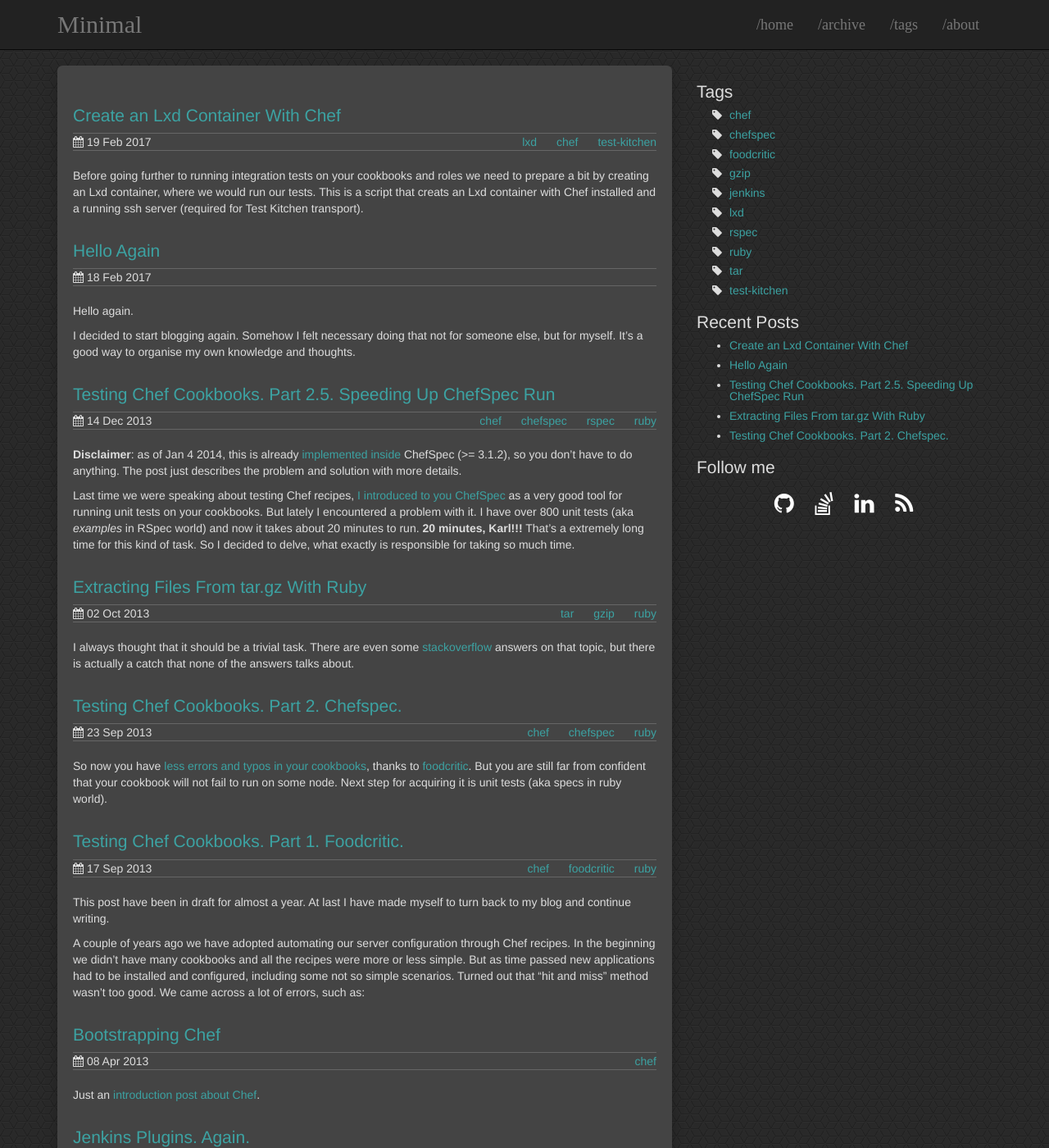
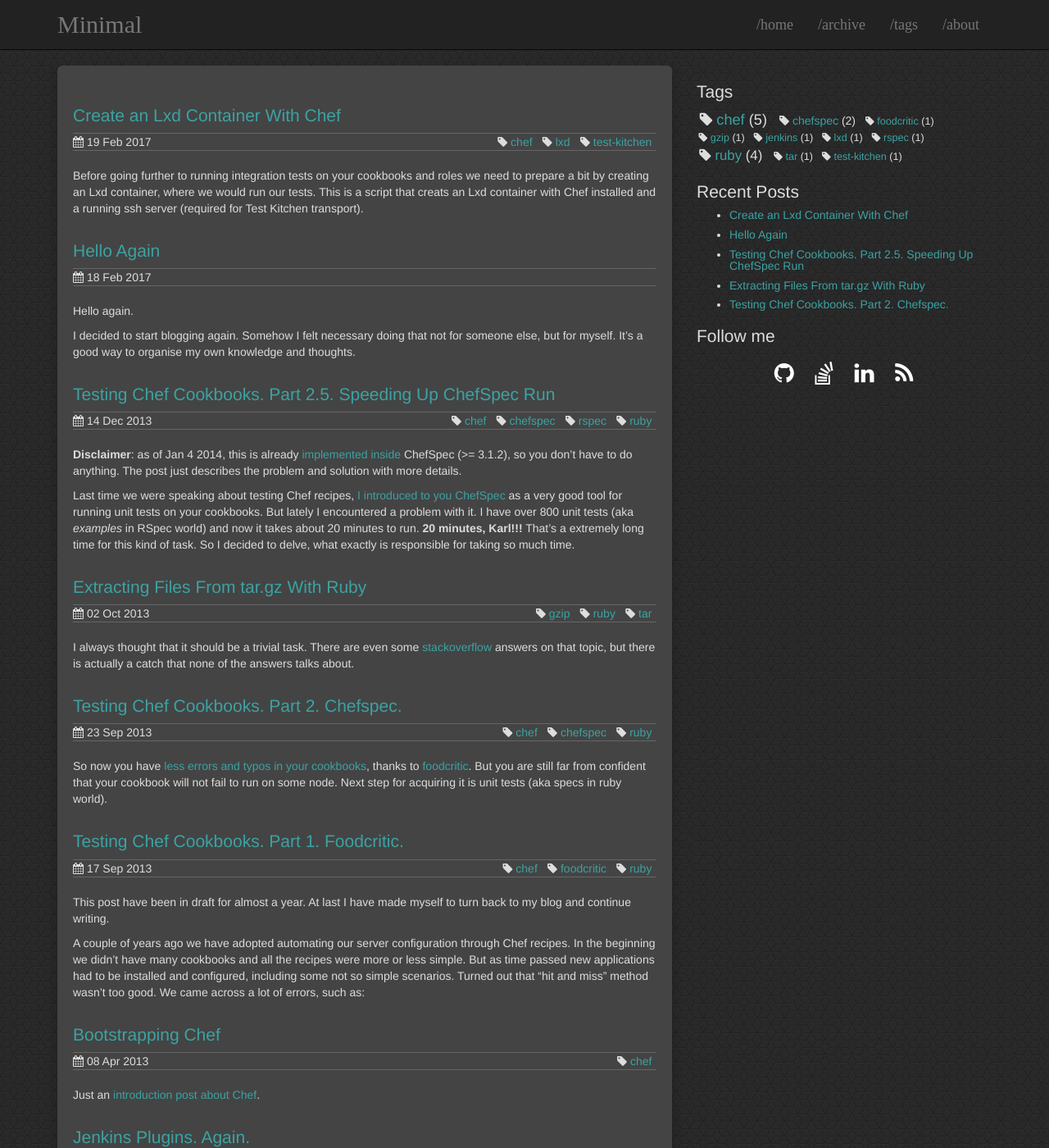
Before and after one commit to DracoAter/dracoater.github.io, a Jekyll site: the page built from index.html, in a window 1280 px wide and 1400 px high. Shown: the whole window at 82% size. Built offline with Jekyll 4.4.1, drawn with Linux system fonts in a browser that asks for light colours; comment, search, counter and statistics services are not loaded.

Commit message:
Update tags css.

```diff
--- a/_includes/sidebar.html
+++ b/_includes/sidebar.html
@@ -1,10 +1,6 @@
 <div class="sidebar">
-  {% include tags.html %}
-</div>
-<div class="sidebar ">
+  {% include tag-cloud.html %}
 	{% include recent-posts.html %}
-</div>
-<div class="sidebar">
   {% include social.html %}
 	{% include statcounter.html %}
 </div>
--- a/_includes/tag-cloud.html
+++ b/_includes/tag-cloud.html
@@ -1,7 +1,7 @@
 <h2>Tags</h2>
 {% assign tags = (site.tags | sort:0) %}
 {% for tag in tags %}
-<span class="tag tag-cloud-size-{{ tag[1].size | times: 5 | minus: 1 | divided_by: 5 }}" >
-	<a href="{{site.baseurl}}/tag/{{ tag[0] | cgi_escape }}">{{tag[0] }}</a> ({{ tag[1].size }})
+<span class="tag" style="font-size:{{ tag[1].size | times: 0.5 | divided_by: 5 | plus: 0.8 }}em" >
+	<a href="/tags#{{ tag[0] | cgi_escape }}">{{tag[0] }}</a> ({{ tag[1].size }})
 </span>
 {% endfor %}
--- /dev/null
+++ b/_includes/tags-line.html
@@ -0,0 +1,10 @@
+{% if tags %}
+<ul>
+	{% assign sorted_tags = (tags | sort) %}
+	{% for tag in sorted_tags %}
+	<span class="tag">
+		<a href="/tags#{{ tag | cgi_escape }}">{{ tag }}</a>
+	</span>
+	{% endfor %}
+</ul>
+{% endif %}
--- a/css/theme.scss
+++ b/css/theme.scss
@@ -357,24 +357,11 @@ nav.shrink .navbar-toggle {
   padding-bottom: 2px;
 }
 
-.tag-cloud-size-0 {
-	font-size: .8em;
-}
-.tag-cloud-size-1 {
-	font-size: .9em;
-}
-.tag-cloud-size-2 {
-	font-size: 1em;
-}
-.tag-cloud-size-3 {
-	font-size: 1.2em;
-}
-.tag-cloud-size-4 {
-	font-size: 1.6em;
-}
-
 .tag {
-  list-style: none;
+	list-style: none;
+	padding: 0 .2em;
+	margin-right: .2em;
+	white-space: nowrap;
 }
 
 .tag:before {
--- a/index.html
+++ b/index.html
@@ -14,13 +14,9 @@ layout: page
     <i class="fa fa-calendar"></i>
     <time datetime='{{ post.date | date: "%Y-%m-%d" }}'>{{ post.date | date_to_string }}</time>
   </div>
-  <ul>
-    {% for tag in post.tags %}
-    <li><a href="{{site.baseurl | prepend:site.url}}/tag/{{ tag }}">{{ tag }}</a></li>
-    {% endfor %}
-  </ul>
+		{% assign tags = post.tags %}
+		{% include tags-line.html %}
 </div>
-
   <div class="post-descr">
     <p>
       {{ post.description }}
```
Also changed, not shown: _layouts/post.html (+2 -5 lines), tags.md (+7 -7 lines).
